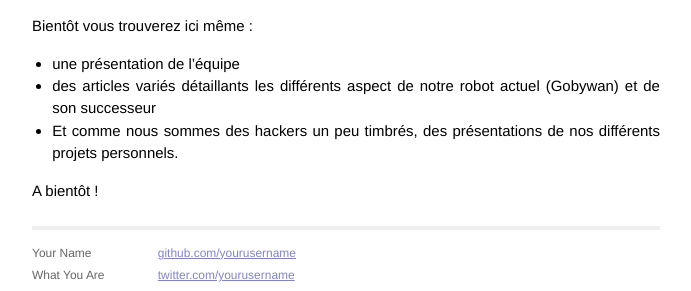
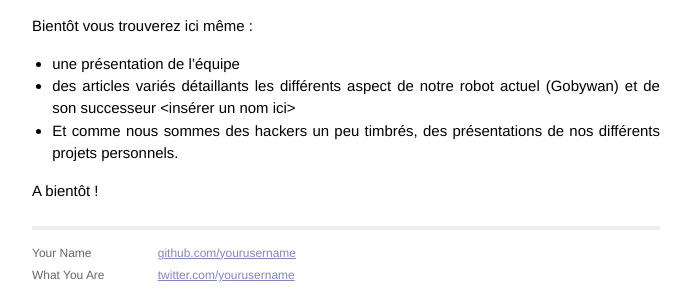
Before and after one commit to gobgob/gobgob.github.io, a Jekyll site: the page built from _posts/2013-05-18-bienvenue-gobgob-technology.markdown, in a window 1280 px wide. Shown: the part 194-485 px from the top of the page, without its empty margins (294-985 px from the left). Built offline with Jekyll 4.4.1, drawn with Linux system fonts in a browser that asks for light colours.

Commit message:
Fix syntax in first post.
Signed-off-by: Mathieu Cassard <mathieu.cassard@airtag.com>

```diff
--- a/_posts/2013-05-18-bienvenue-gobgob-technology.markdown
+++ b/_posts/2013-05-18-bienvenue-gobgob-technology.markdown
@@ -9,7 +9,7 @@ Bienvenue sur le site de l'équipe GobGob !
 
 Bientôt vous trouverez ici même :
  - une présentation de l'équipe
- - des articles variés détaillants les différents aspect de notre robot actuel (Gobywan) et de son successeur <insérer un nom ici>
+ - des articles variés détaillants les différents aspect de notre robot actuel (Gobywan) et de son successeur &lt;insérer un nom ici&gt;
  - Et comme nous sommes des hackers un peu timbrés, des présentations de nos différents projets personnels.
 
 A bientôt !
```
